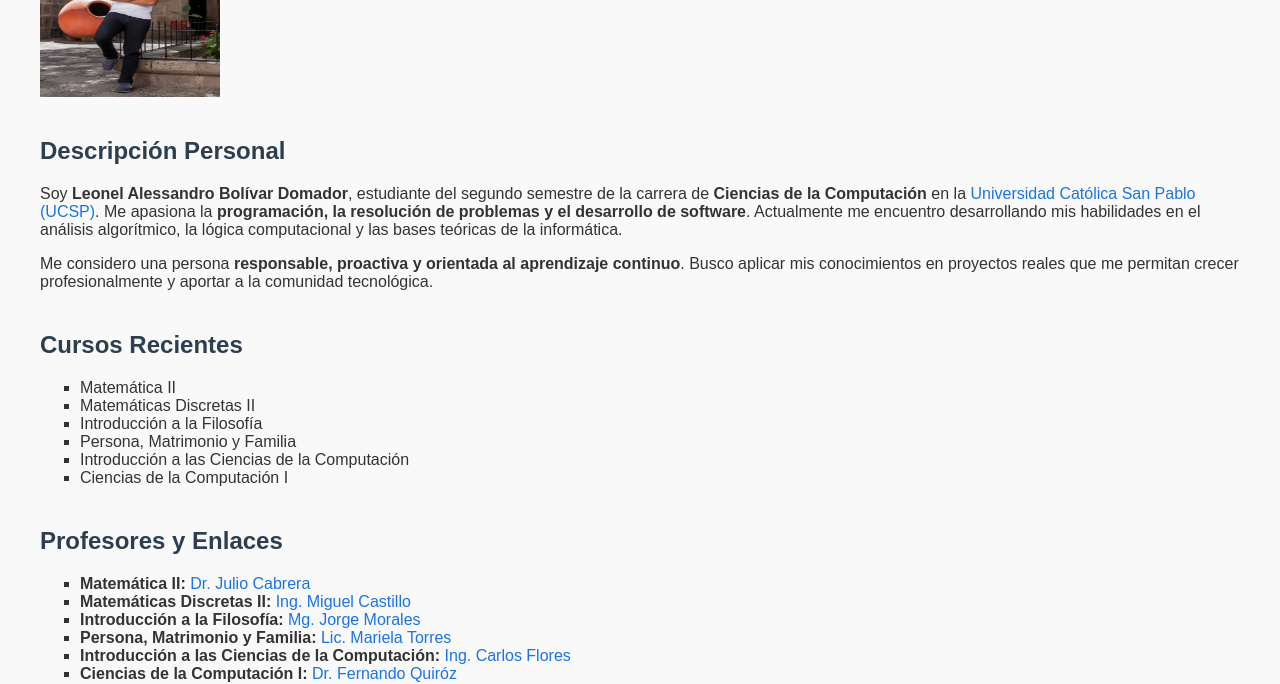
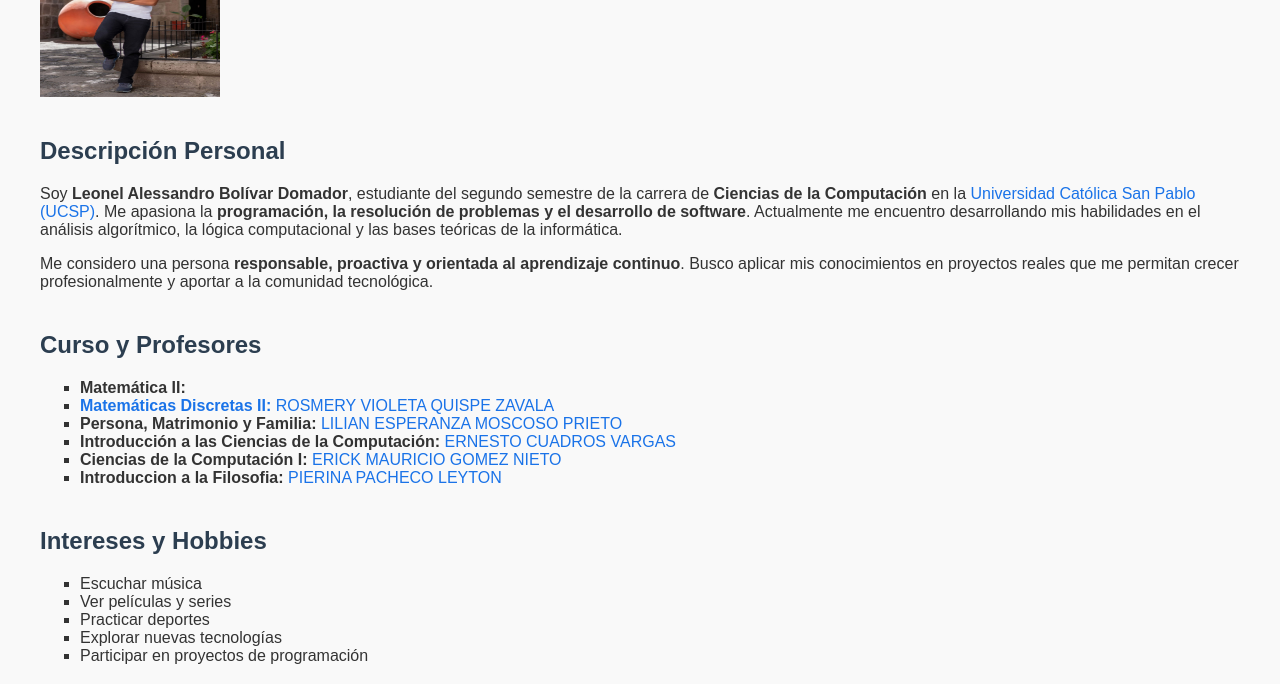
Before and after one commit to Aless014/LeonelAlessandroBolivarDomador, a plain HTML site: page index.html in a window 1280 px wide. Shown: the part 123-807 px from the top of the page. Drawn offline with Linux system fonts and the light colour scheme.

Commit message:
cambio de los enlaces de los profesore

```diff
--- a/index.html
+++ b/index.html
@@ -59,29 +59,17 @@
         </p>
     </section>
 
-    <section id="cursos-recientes">
-        <h2>Cursos Recientes</h2>
-        <ul>
-            <li>Matemática II</li>
-            <li>Matemáticas Discretas II</li>
-            <li>Introducción a la Filosofía</li>
-            <li>Persona, Matrimonio y Familia</li>
-            <li>Introducción a las Ciencias de la Computación</li>
-            <li>Ciencias de la Computación I</li>
-        </ul>
-    </section>
 
     <section id="profesores">
-        <h2>Profesores y Enlaces</h2>
+        <h2>Curso y Profesores</h2>
         <ul>
-            <li><strong>Matemática II:</strong> <a href="https://www.linkedin.com/in/julio-cabrera-ucsp/" target="_blank">Dr. Julio Cabrera</a></li>
-            <li><strong>Matemáticas Discretas II:</strong> <a href="https://www.linkedin.com/in/miguel-castillo-ucsp/" target="_blank">Ing. Miguel Castillo</a></li>
-            <li><strong>Introducción a la Filosofía:</strong> <a href="https://www.linkedin.com/in/jorge-morales-ucsp/" target="_blank">Mg. Jorge Morales</a></li>
-            <li><strong>Persona, Matrimonio y Familia:</strong> <a href="https://www.linkedin.com/in/mariela-torres-ucsp/" target="_blank">Lic. Mariela Torres</a></li>
-            <li><strong>Introducción a las Ciencias de la Computación:</strong> <a href="https://www.linkedin.com/in/carlos-flores-ucsp/" target="_blank">Ing. Carlos Flores</a></li>
-            <li><strong>Ciencias de la Computación I:</strong> <a href="https://www.linkedin.com/in/fernando-quiroz-ucsp/" target="_blank">Dr. Fernando Quiróz</a></li>
+            <li><strong>Matemática II:</strong> <a href="https://www.linkedin.com/in/yanet-silvana-chirinos-aviles-41a3b5177 " target="_blank"YANET SILVANA CHIRINOS AVILES</a></li>
+            <li><strong>Matemáticas Discretas II:</strong> <a href="https://www.linkedin.com/in/rosmery-violeta-quispe-zavala-58374638/?originalSubdomain=pe" target="_blank">ROSMERY VIOLETA QUISPE ZAVALA</a></li>
+            <li><strong>Persona, Matrimonio y Familia:</strong> <a href="https://www.linkedin.com/in/lilian-moscoso-prieto-53345390/?originalSubdomain=pe">LILIAN ESPERANZA MOSCOSO PRIETO</a></li>
+            <li><strong>Introducción a las Ciencias de la Computación:</strong> <a href="https://www.linkedin.com/in/ecuadrosv/?originalSubdomain=pe">ERNESTO CUADROS VARGAS</a></li>
+            <li><strong>Ciencias de la Computación I:</strong> <a href="https://www.linkedin.com/in/erick-gomez-nieto-24210130/?originalSubdomain=pe" target="_blank">ERICK MAURICIO GOMEZ NIETO</a></li>
+            <li><strong>Introduccion a la Filosofia:</strong> <a href="" target="_blank">PIERINA PACHECO LEYTON</a></li>
         </ul>
-        <p><em>(Los enlaces a LinkedIn son referenciales y pueden reemplazarse por los correctos si se conocen.)</em></p>
     </section>
 
     <section id="Intereses-y-Hobbies">
```
